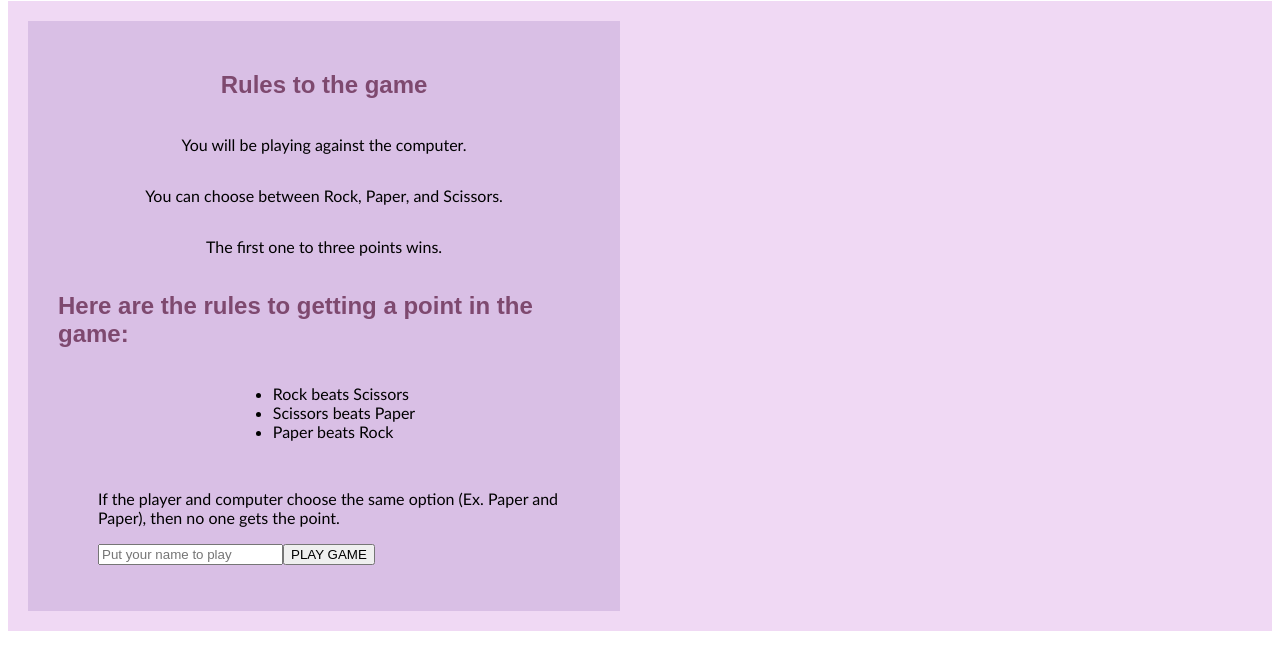
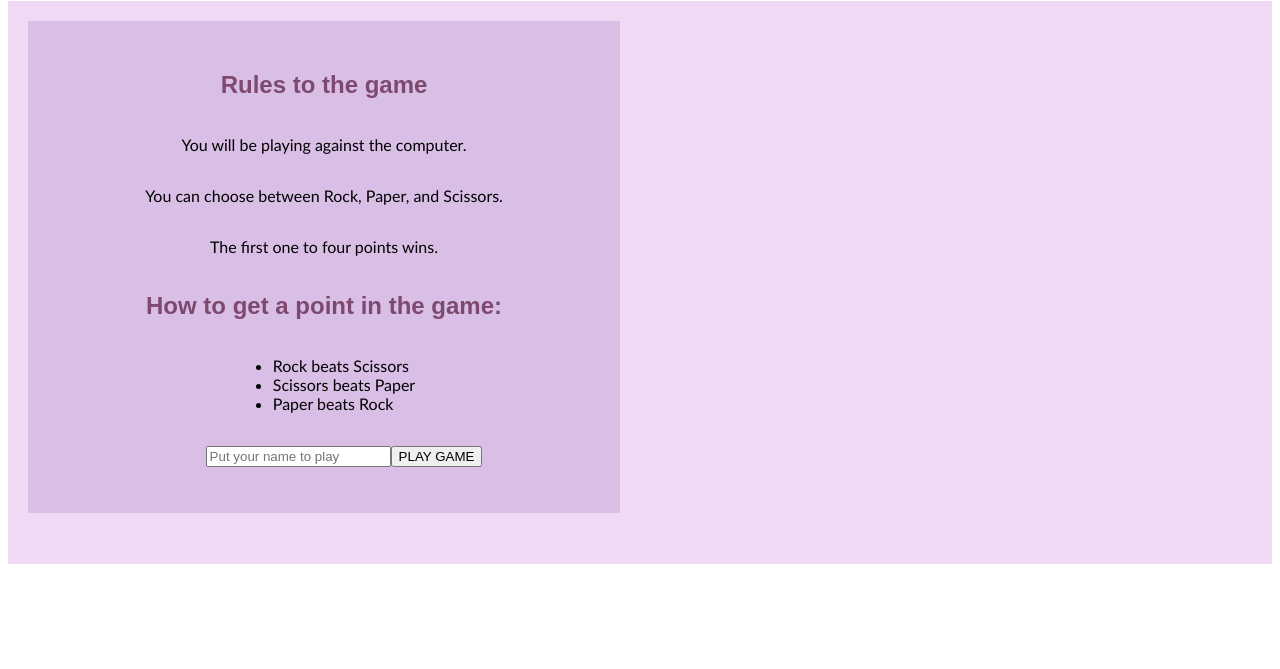
Before and after one commit to carolinafrederico/SBA316, a plain HTML site: page index.html in a window 1280 px wide. Shown: the part 79-748 px from the top of the page. Drawn offline with Linux system fonts and the light colour scheme; a web font is replaced by a local one.

Commit message:
more updates

```diff
--- a/index.html
+++ b/index.html
@@ -21,9 +21,9 @@
 
             <p>You will be playing against the computer.</p>
             <p>You can choose between Rock, Paper, and Scissors.</p>
-            <p>The first one to three points wins.</p>
+            <p>The first one to four points wins.</p>
 
-            <h2 class="headings">Here are the rules to getting a point in the game:</h2>
+            <h2 class="headings">How to get a point in the game:</h2>
 
 
             <ul>
@@ -33,8 +33,7 @@
                 </ul>
                 <ul>
 
-                    <p>If the player and computer choose the same option (Ex. Paper and Paper), then no one gets the point.
-                    </p>
+
     <form id = "form"><input id="nameInput" placeholder="Put your name to play" required><button id="play">PLAY GAME</button></form>
 
         </div>
```
